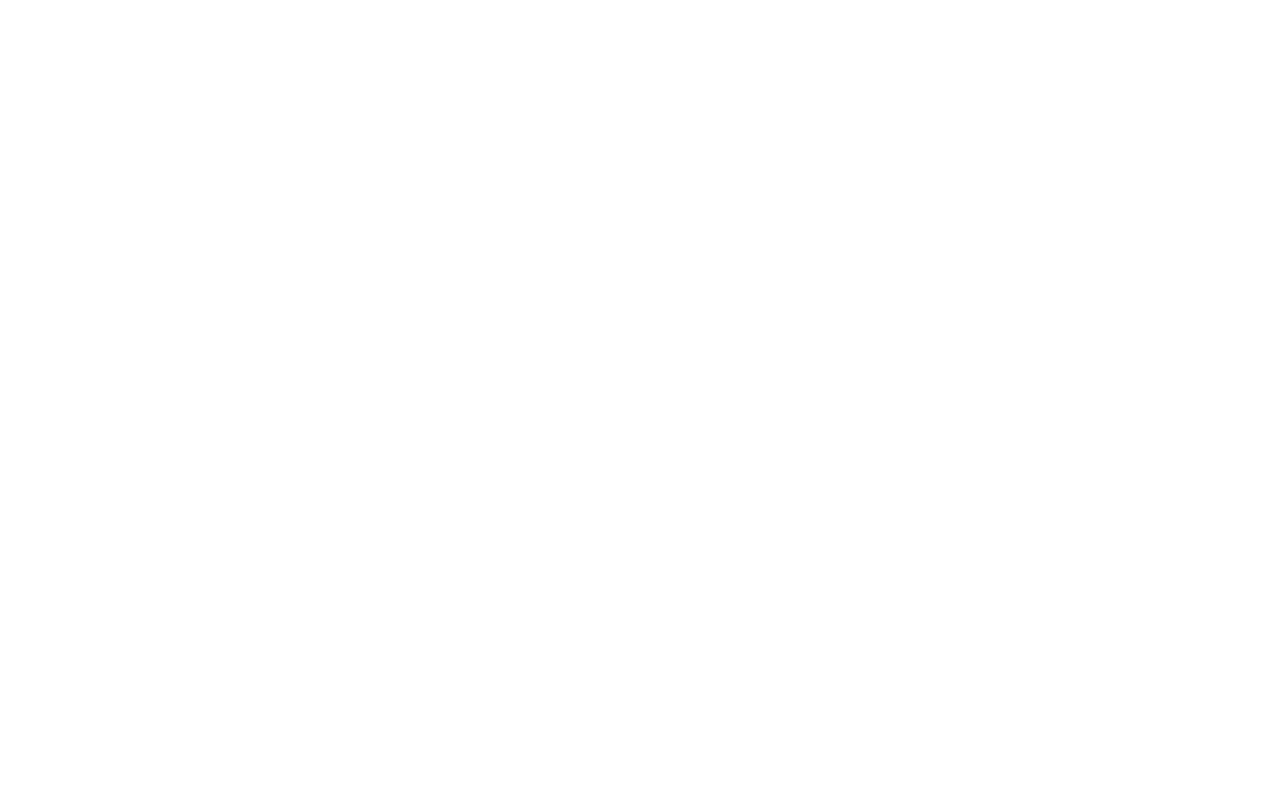
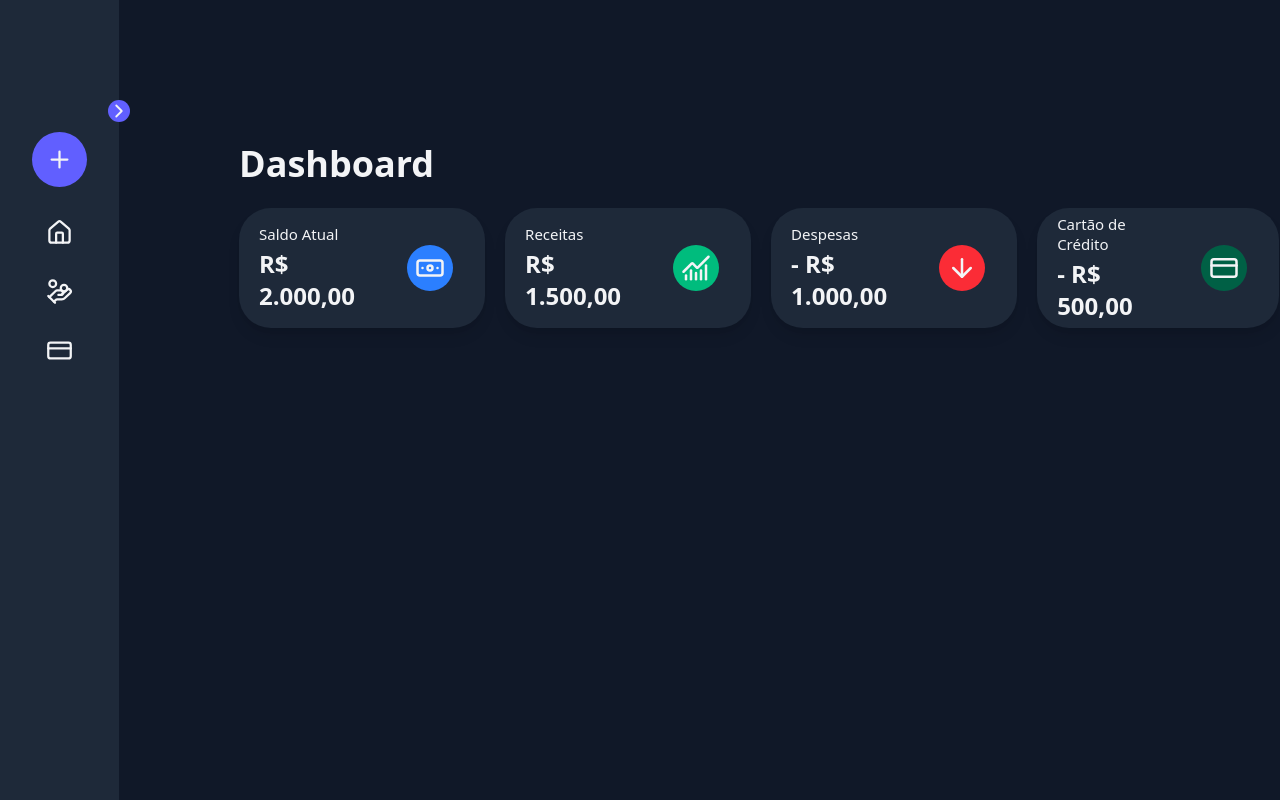
Before and after one commit to T-Terra/gestao-gastos, a React (Vite) app: page /home in a window 1280 px wide. Before the commit this address had no page. Built offline with nearby package versions, Linux system fonts and the light colour scheme.

Commit message:
feat: add home page

```diff
--- /dev/null
+++ b/src/components/buttons/IconStyles.tsx
@@ -0,0 +1,11 @@
+type props = {
+    children: React.ReactNode
+}
+
+export default function IconStyles({ children }: props) {
+    return (
+        <div className="hover:text-indigo-400">
+            {children}
+        </div>
+    )
+}
--- a/src/components/buttons/button.tsx
+++ b/src/components/buttons/button.tsx
@@ -1,13 +1,14 @@
 type Props = {
     children: React.ReactNode
     style: string
+    type: "submit" | "reset" | "button" | undefined
 }
 
 
-export function Button({ style, children }: Props) {
+export function Button({ style, children, type }: Props) {
     return (
         <button
-            type="submit"
+            type={type}
             className={style}
         >
             {children}
--- a/src/components/forms/formLogin.tsx
+++ b/src/components/forms/formLogin.tsx
@@ -33,7 +33,7 @@
                         />
                     </div>
                     <div className="flex justify-center">
-                        <Button style={"w-full py-3 font-semibold text-xl text-gray-100 bg-indigo-500 hover:bg-indigo-600 rounded-lg"}>
+                        <Button type="submit" style={"w-full py-3 font-semibold text-xl text-gray-100 bg-indigo-500 hover:bg-indigo-600 rounded-lg"}>
                             Sign in
                         </Button>
                     </div>
--- a/src/components/forms/formRegister.tsx
+++ b/src/components/forms/formRegister.tsx
@@ -66,7 +66,7 @@
                         />
                     </div>
                     <div className="flex justify-center mb-3">
-                        <Button style={"w-full py-3 font-semibold text-xl text-gray-100 bg-indigo-500 hover:bg-indigo-600 rounded-lg"}>
+                        <Button type="submit" style={"w-full py-3 font-semibold text-xl text-gray-100 bg-indigo-500 hover:bg-indigo-600 rounded-lg"}>
                             Sign Up
                         </Button>
                     </div>
--- /dev/null
+++ b/src/components/navbar/NavBar.tsx
@@ -0,0 +1,58 @@
+import { Outlet, Link } from "react-router"
+import {
+    HomeIcon,
+    HandCoins,
+    Plus,
+    CreditCard,
+    ChevronRight,
+    ChevronLeft
+} from "lucide-react"
+import { Button } from "../buttons/button"
+import IconStyles from "../buttons/IconStyles"
+
+export default function NavBar() {
+    return (
+        <div className="w-full overflow-x-hidden bg-gray-800 flex flex-row shadow-lg">
+            <div className="p-8 text-gray-100">
+                <div className="absolute mx-19 my-17">
+                    <Button type="button" style="bg-indigo-500 hover:bg-indigo-400 w-[22px] h-[22px] rounded-4xl flex justify-center items-center">
+                        <ChevronRight/>
+                    </Button>
+                </div>
+                <ul className="flex flex-col gap-8 justify-center items-center my-25">
+                    <li>
+                        <Link to="/" replace>
+                            <Button type="button" style="bg-indigo-500 hover:bg-indigo-400 w-[55px] h-[55px] rounded-4xl flex justify-center items-center">
+                                <Plus size={27}/>
+                            </Button>
+                        </Link>
+                    </li>
+                    <li>
+                        <Link to="/home" replace>
+                            <IconStyles>
+                                <HomeIcon size={27}/>
+                            </IconStyles>
+                        </Link>
+                    </li>
+                    <li>
+                        <Link to="/expenses" replace>
+                            <IconStyles>
+                                <HandCoins size={27}/>
+                            </IconStyles>
+                        </Link>
+                    </li>
+                    <li>
+                        <Link to="/creditcard" replace>
+                            <IconStyles>
+                                <CreditCard size={27}/>
+                            </IconStyles>
+                        </Link>
+                    </li>
+                </ul>
+            </div>
+            <div>
+                <Outlet />
+            </div>
+        </div>
+    )
+}
--- /dev/null
+++ b/src/pages/home.tsx
@@ -0,0 +1,64 @@
+import {
+    Banknote,
+    ChartNoAxesCombined,
+    ArrowDown,
+    CreditCard
+} from 'lucide-react'
+
+export default function Home() {
+    return (
+        <div className="h-screen w-screen bg-gray-900 p-30 text-gray-100">
+            <div>
+                <h1 className="font-semibold text-4xl my-6">
+                    Dashboard
+                </h1>
+            </div>
+            <div className="flex gap-5">
+                <div className="h-[120px] w-[350px] bg-gray-800 rounded-4xl shadow-lg flex justify-between items-center">
+                    <div className="grid gap-1 p-5 text-2xl font-semibold">
+                        <label className="text-[15px] font-normal">Saldo Atual</label>
+                        <label>R$ 2.000,00</label>
+                    </div>
+                    <div className="px-8">
+                        <div className="bg-blue-500 rounded-full p-2">
+                            <Banknote size={30}/>
+                        </div>
+                    </div>
+                </div>
+                <div className="h-[120px] w-[350px] bg-gray-800 rounded-4xl shadow-lg flex justify-between items-center">
+                    <div className="grid gap-1 p-5 text-2xl font-semibold">
+                        <label className="text-[15px] font-normal">Receitas</label>
+                        <label>R$ 1.500,00</label>
+                    </div>
+                    <div className="px-8">
+                        <div className="bg-emerald-500 rounded-full p-2">
+                            <ChartNoAxesCombined size={30}/>
+                        </div>
+                    </div>
+                </div>
+                <div className="h-[120px] w-[350px] bg-gray-800 rounded-4xl shadow-lg flex justify-between items-center">
+                    <div className="grid gap-1 p-5 text-2xl font-semibold">
+                        <label className="text-[15px] font-normal">Despesas</label>
+                        <label>- R$ 1.000,00</label>
+                    </div>
+                    <div className="px-8">
+                        <div className="bg-red-500 rounded-full p-2">
+                            <ArrowDown size={30}/>
+                        </div>
+                    </div>
+                </div>
+                <div className="h-[120px] w-[350px] bg-gray-800 rounded-4xl shadow-lg flex justify-between items-center">
+                    <div className="grid gap-1 p-5 text-2xl font-semibold">
+                        <label className="text-[15px] font-normal">Cartão de Crédito</label>
+                        <label>- R$ 500,00</label>
+                    </div>
+                    <div className="px-8">
+                        <div className="bg-emerald-800 rounded-full p-2">
+                            <CreditCard size={30}/>
+                        </div>
+                    </div>
+                </div>
+            </div>
+        </div>
+    )
+}
--- a/src/routes/routes.tsx
+++ b/src/routes/routes.tsx
@@ -1,6 +1,8 @@
 import { Route, BrowserRouter, Routes } from "react-router";
 import Login from "../pages/login";
 import Register from "../pages/register";
+import Home from "../pages/home";
+import NavBar from "../components/navbar/NavBar";
 
 export const AppRoutes = () => {
     return (
@@ -8,6 +10,9 @@
             <Routes>
                 <Route path="/" element={<Login />} />
                 <Route path="/signup" element={<Register />} />
+                <Route element={<NavBar />}>
+                    <Route path="/home" element={<Home />} />
+                </Route>
             </Routes>
         </BrowserRouter>
     )
```
